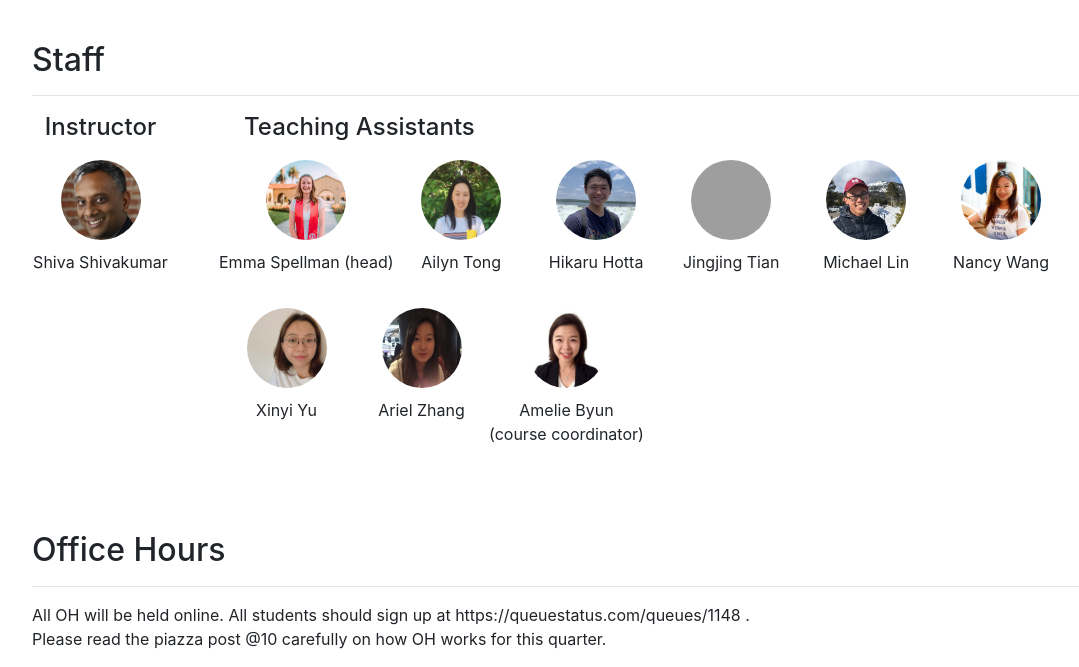
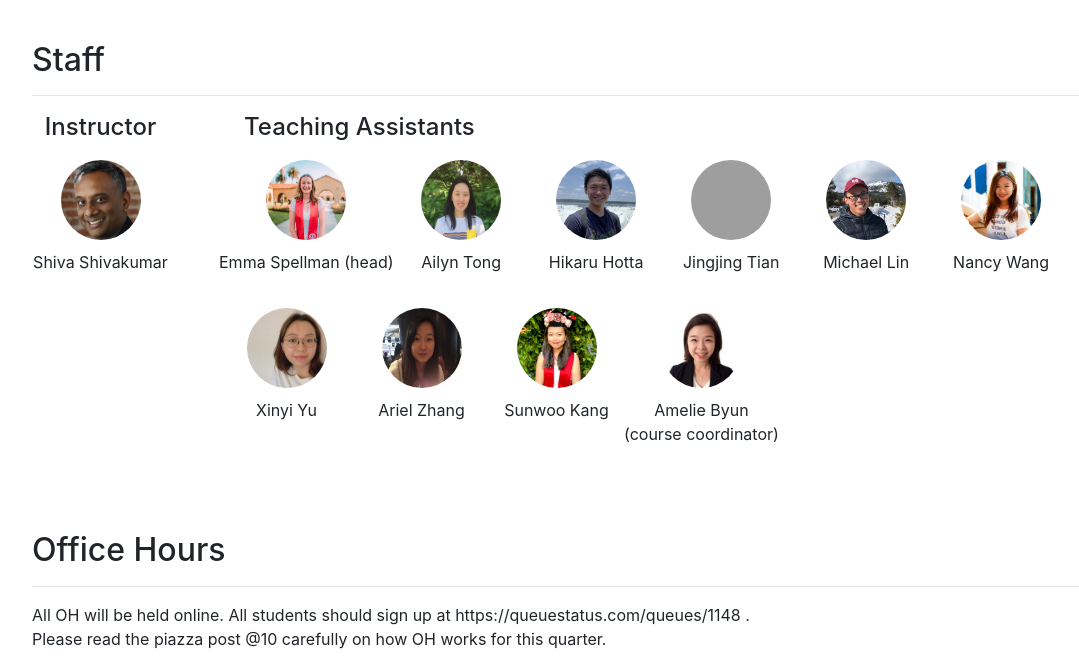
Before and after one commit to cs145-fa20/cs145-fa20.github.io, a plain HTML site: page index.html in a window 1280 px wide. Shown: the part 4673-5340 px from the top of the page, without its empty margins (53-1132 px from the left). Drawn offline with Linux system fonts and the light colour scheme; grey boxes are pictures that could not be loaded.

Commit message:
add Sunwoo

```diff
--- a/index.html
+++ b/index.html
@@ -664,6 +664,11 @@
                 </div>
 
                 <div>
+                  <div><img src="img/Sunwoo_Kang.jpeg" alt="sunwoo"></div>
+                  <div>Sunwoo Kang</div>
+                </div>
+
+                <div>
                   <div><img src="img/Amelie_Byun.jpg" alt="shiva"></div>
                   <div>Amelie Byun <br>(course coordinator)</div>
                 </div>
```
Also changed, not shown: img/Sunwoo_Kang.jpeg (added).
